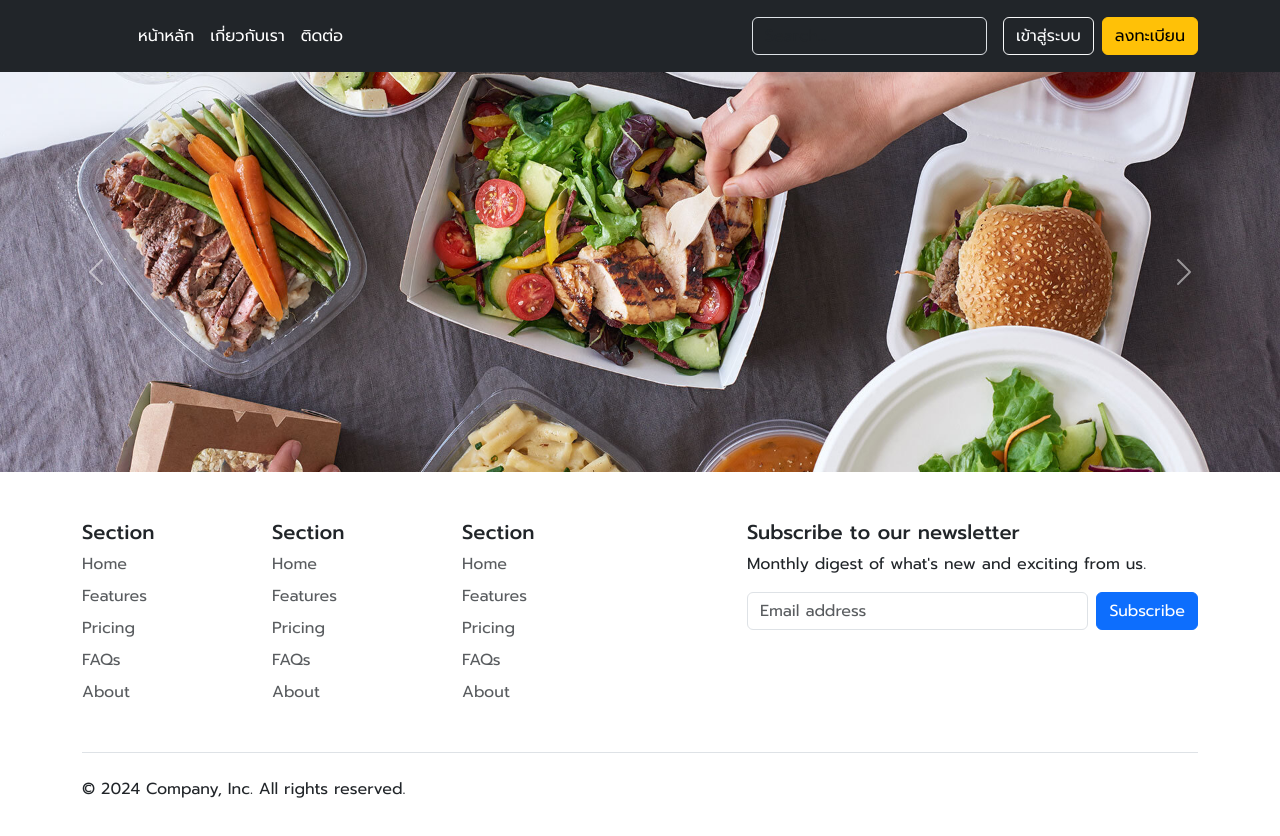
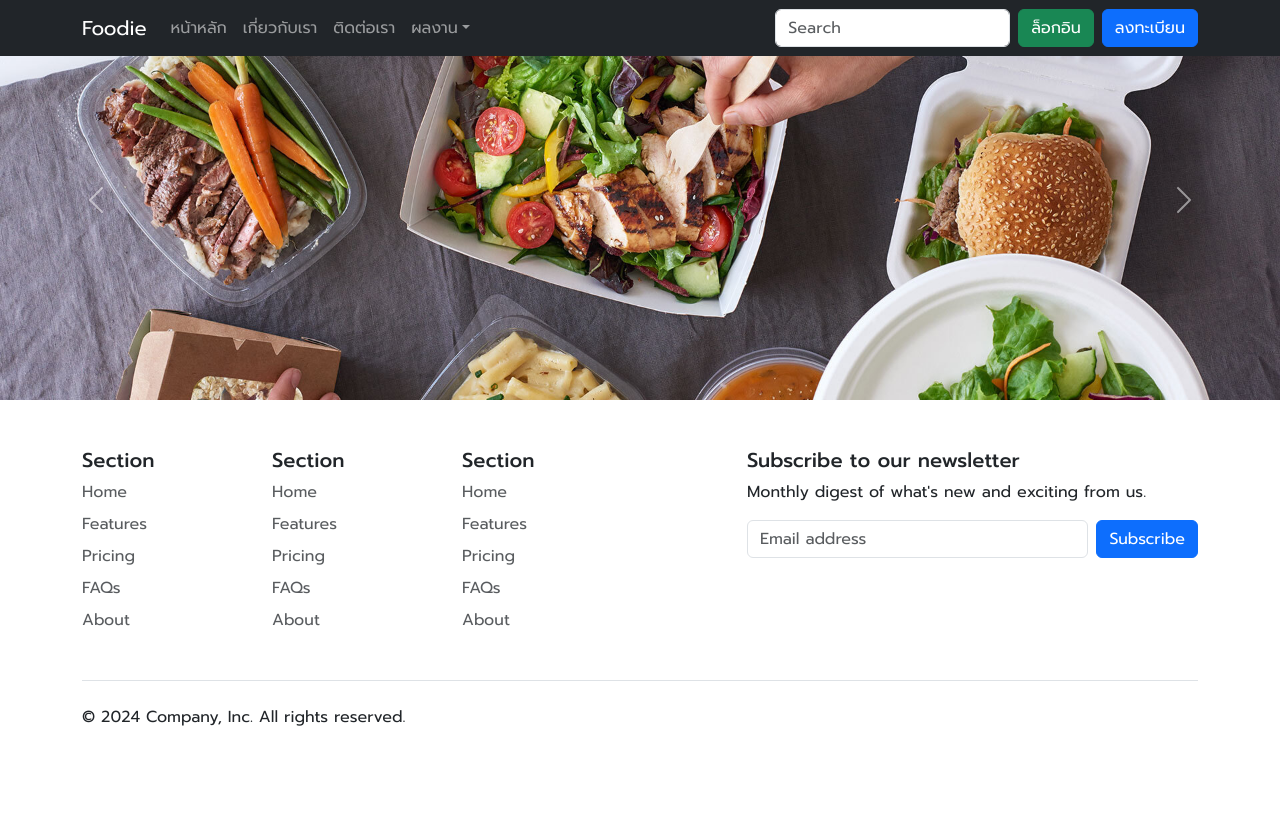
Before and after one commit to 00Sparda00/Angular17-WorkshopTraning, an Angular app: page / in a window 1280 px wide. Shown: the top 836 px of the page. Built offline with nearby package versions, Linux system fonts and the light colour scheme.

Commit message:
first commit

```diff
--- a/package.json
+++ b/package.json
@@ -19,7 +19,9 @@
     "@angular/platform-browser-dynamic": "^17.3.0",
     "@angular/router": "^17.3.0",
     "bootstrap": "^5.3.3",
+    "bootstrap-icons": "^1.11.3",
     "rxjs": "~7.8.0",
+    "sweetalert2": "^11.11.1",
     "tslib": "^2.3.0",
     "zone.js": "~0.14.3"
   },
--- a/src/app/navbar/navbar.component.html
+++ b/src/app/navbar/navbar.component.html
@@ -1,24 +1,45 @@
-<header class="p-3 text-bg-dark">
-    <div class="container">
-      <div class="d-flex flex-wrap align-items-center justify-content-center justify-content-lg-start">
-        <a routerLink="/" class="d-flex align-items-center mb-2 mb-lg-0 text-white text-decoration-none">
-          <svg class="bi me-2" width="40" height="32" role="img" aria-label="Bootstrap"><use xlink:href="#bootstrap"></use></svg>
-        </a>
+<nav class="navbar navbar-expand-lg navbar-dark bg-dark fixed-top" aria-label="Eleventh navbar example">
+  <div class="container">
+    <a class="navbar-brand" routerLink="" data-bs-toggle="collapse" data-bs-target=".navbar-collapse.show">Foodie</a>
 
-        <ul class="nav col-12 col-lg-auto me-lg-auto mb-2 justify-content-center mb-md-0">
-          <li><a routerLink="/" class="nav-link px-2 text-white">หน้าหลัก</a></li>
-          <li><a routerLink="/about" class="nav-link px-2 text-white">เกี่ยวกับเรา</a></li>
-          <li><a routerLink="/contact" class="nav-link px-2 text-white">ติดต่อ</a></li>
+    <div class="d-block">
+      <button class="btn btn-success d-lg-none" routerLink="/login" data-bs-toggle="collapse" data-bs-target=".navbar-collapse.show">ล็อกอิน</button>
+      <button class="btn btn-primary mx-2 d-lg-none" routerLink="/register" data-bs-toggle="collapse" data-bs-target=".navbar-collapse.show">ลงทะเบียน</button>
+      <button class="navbar-toggler" type="button" data-bs-toggle="collapse" data-bs-target="#navbarsExample09" aria-controls="navbarsExample09" aria-expanded="true" aria-label="Toggle navigation">
+        <span class="navbar-toggler-icon"></span>
+      </button>
+    </div>
+
+    <div class="navbar-collapse collapse" id="navbarsExample09" style="">
+
+      <ul class="navbar-nav me-auto mb-2 mb-lg-0 text-center text-lg-start">
+          <li class="nav-item">
+            <a class="nav-link" routerLink="" data-bs-toggle="collapse" data-bs-target=".navbar-collapse.show">หน้าหลัก</a>
+          </li>
+          <li class="nav-item">
+            <a class="nav-link" routerLink="/about"  data-bs-toggle="collapse" data-bs-target=".navbar-collapse.show">เกี่ยวกับเรา</a>
+          </li>
+          <li class="nav-item">
+            <a class="nav-link" routerLink="/contact"  data-bs-toggle="collapse" data-bs-target=".navbar-collapse.show">ติดต่อเรา</a>
+          </li>
+          <li class="nav-item dropdown">
+            <a class="nav-link dropdown-toggle" href="#" data-bs-toggle="dropdown" aria-expanded="false">ผลงาน</a>
+            <ul class="dropdown-menu">
+              <li><a href="#abc" class="dropdown-item">พัฒนาเว็บไซต์</a></li>
+              <li><a href="#abc" class="dropdown-item">ออกแบบ</a></li>
+              <li><a href="#abc" class="dropdown-item">ปรึกษาโครงการ</a></li>
+            </ul>
+          </li>
         </ul>
-
-        <form class="col-12 col-lg-auto mb-3 mb-lg-0 me-lg-3" role="search">
-          <input type="search" class="form-control form-control-dark text-bg-dark" placeholder="Search..." aria-label="Search">
+        <form role="search">
+          <input class="form-control" type="search" placeholder="Search" aria-label="Search">
         </form>
 
-        <div class="text-end">
-          <a routerLink="/login" class="btn btn-outline-light me-2">เข้าสู่ระบบ</a>
-          <a routerLink="/register" class="btn btn-warning">ลงทะเบียน</a>
-        </div>
+      <div class="text-center text-sm-start my-3 my-sm-0 d-none d-lg-block">
+        <button class="btn btn-success mx-2" routerLink="/login">ล็อกอิน</button>
+        <button class="btn btn-primary" routerLink="/register">ลงทะเบียน</button>
       </div>
     </div>
-  </header>
+
+  </div>
+</nav>
```
Also changed, not shown: 1 other file (tests, documents, lock files or other folders).
